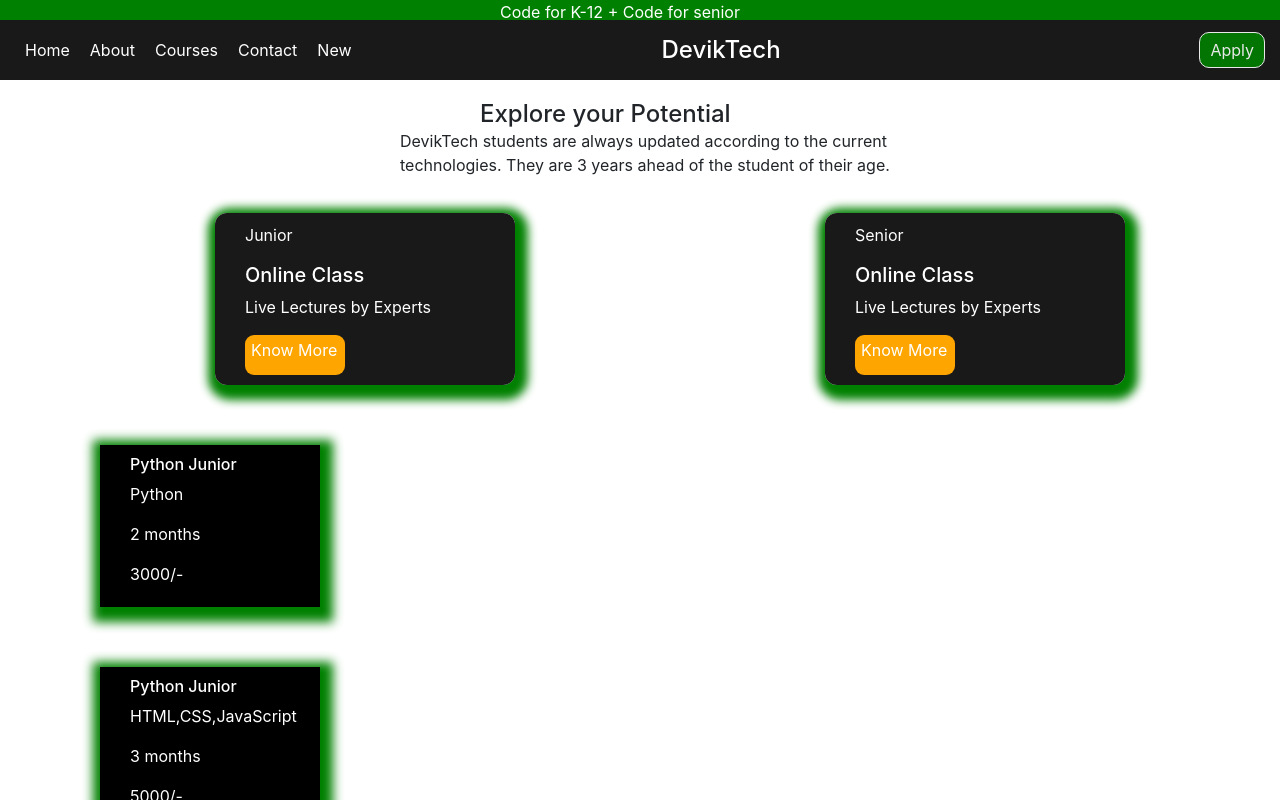
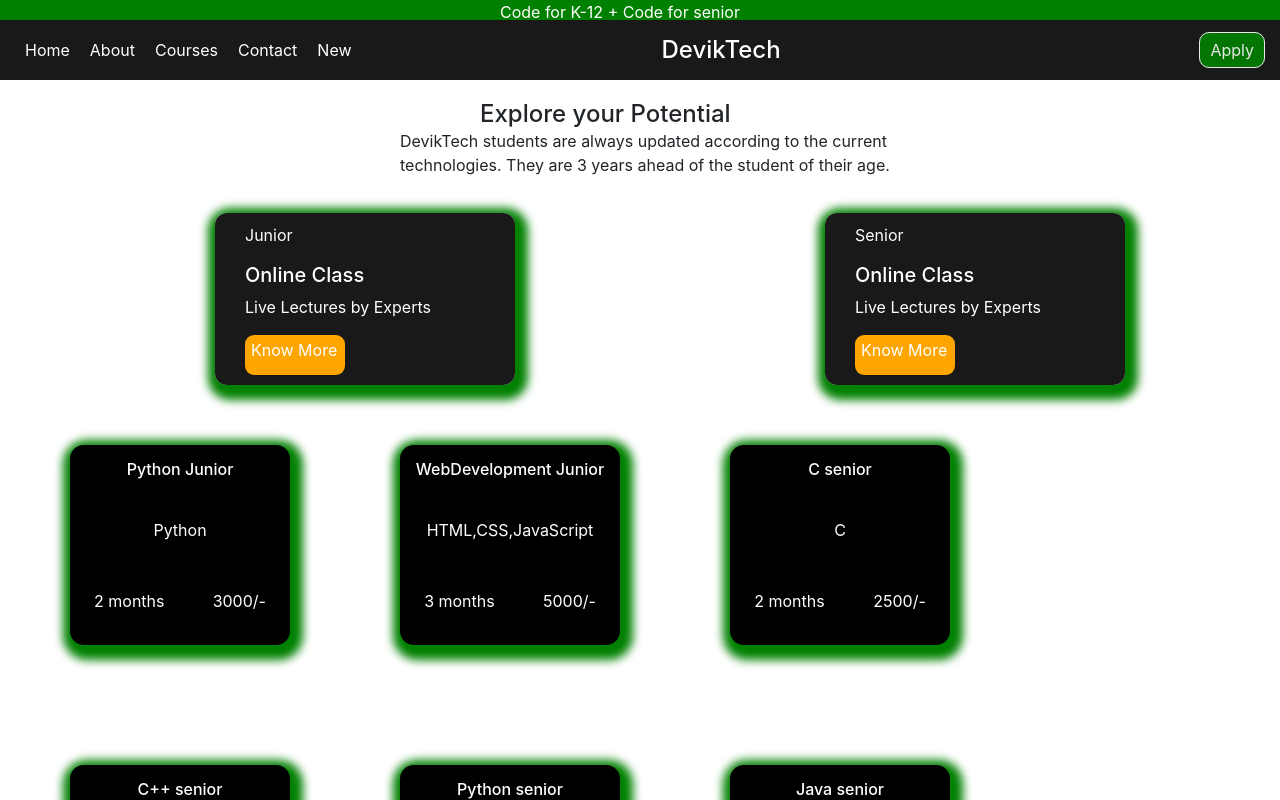
Before and after one commit to vikash990/vikash, a React (Create React App) app: page / in a window 1280 px wide. Shown: the top 800 px of the page. Built offline with nearby package versions, Linux system fonts and the light colour scheme.

Commit message:
courses-cart

```diff
--- a/src/Components/home.js
+++ b/src/Components/home.js
@@ -76,20 +76,21 @@ const KnowMoreWrapper=styled('div')`
 `;
 
 const AllCourseWrapper = styled('div')`
-
-
-
-
+       display:flex;
+       flex-wrap:wrap;
 
 `;
 const CourseWrapper = styled('div')`
   display:flex;
   flex-direction:column;
-  margin:60px 100px;
+  justify-content:space-around;
+  margin:60px 40px 60px 70px;
   width:220px;
-  padding:10px 5px 5px 30px;
+  height:200px;
+
   color:white;
   background-color:black;
+  border-radius:14px;
   box-shadow: 3px 5px 10px 10px green;
            @media(max-width:768px) {
           margin:30px 50px;
@@ -97,12 +98,21 @@ const CourseWrapper = styled('div')`
 
 `;
 const HeadingSubWrapper = styled('div')`
+   text-align:center;
+
 
 `;
 const SubjectWrapper = styled('div')`
 
+    text-align:center;
 `;
 const TimeFeesWrapper = styled('div')`
+    display:flex;
+    flex-direction:row;
+    justify-content:space-around;
+
+    text-align:center;
+
 
 `;
 
@@ -116,7 +126,7 @@ const subjectInfo= [
 
      },
      {
-         heading:"Python Junior",
+         heading:"WebDevelopment Junior",
          subject:"HTML,CSS,JavaScript",
          duration:"3 months",
          fees:"5000/-"
@@ -156,7 +166,7 @@ const subjectInfo= [
      {
 
          heading:"MERN Stack",
-         subject:"MongoDb,Expressjs,Reactjs,NodeJs",
+         subject:"MongoDb,Express,React,Nodejs",
          duration:"4 months",
          fees:"6000/-"
 
```
